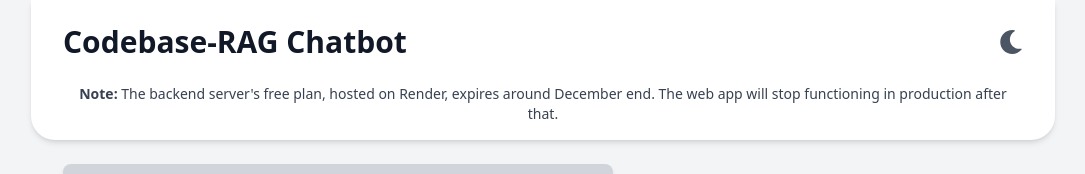
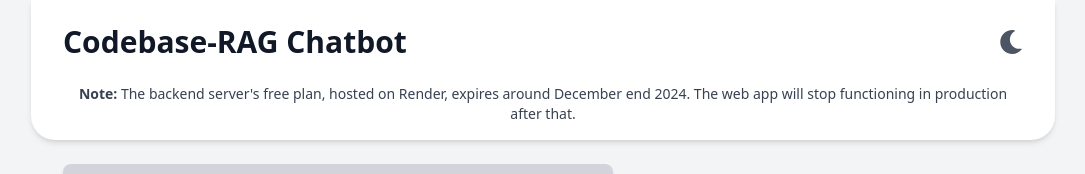
Before and after one commit to Soham109/codebase-rag-frontend, a Next.js app: page / in a window 1280 px wide. Shown: the top 174 px of the page, without its empty margins (97-1182 px from the left). Built offline with nearby package versions, Linux system fonts and the light colour scheme.

Commit message:
Update Chatbot.js

```diff
--- a/app/components/Chatbot.js
+++ b/app/components/Chatbot.js
@@ -265,7 +265,7 @@ const Chatbot = () => {
             }`}
           >
             <strong>Note:</strong> The backend server's free plan, hosted on
-            Render, expires around December end. The web app will stop
+            Render, expires around December end 2024. The web app will stop
             functioning in production after that.
           </p>
         </div>
```
